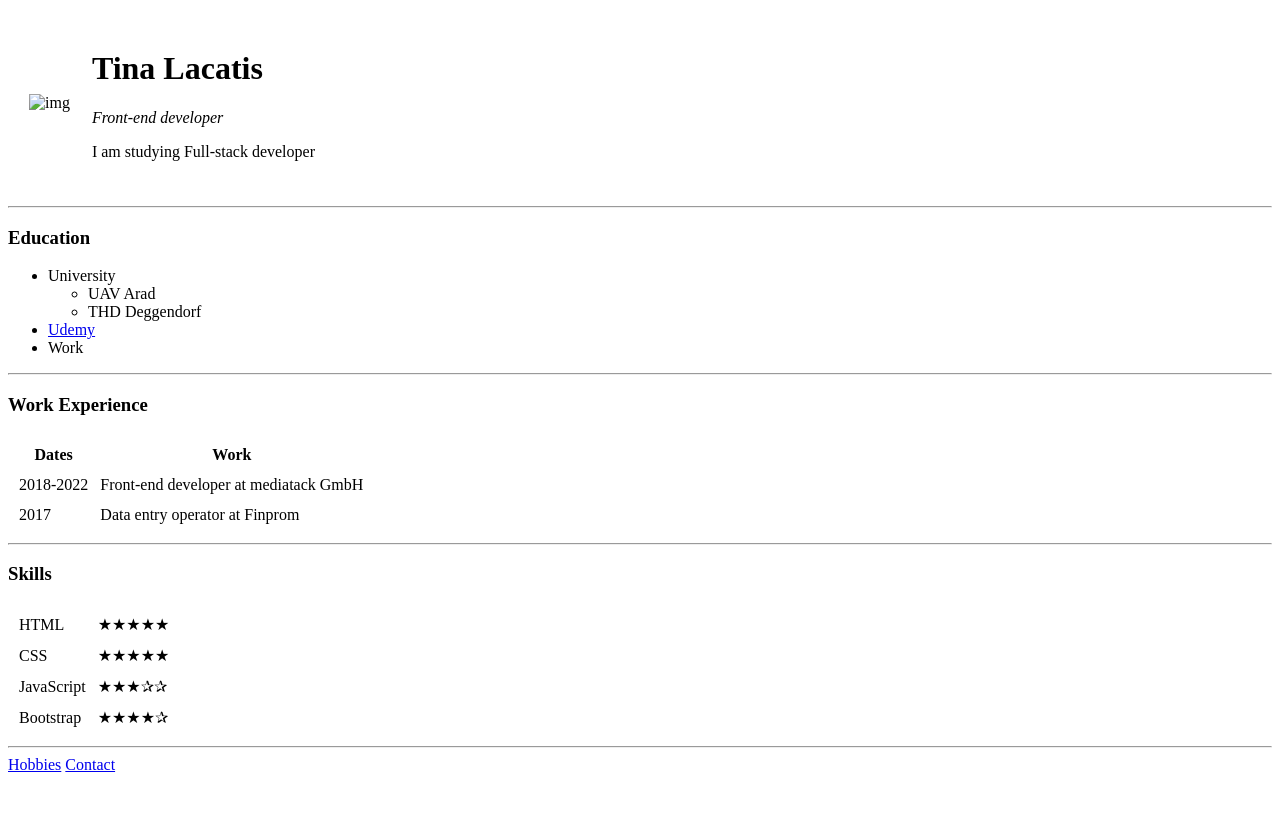
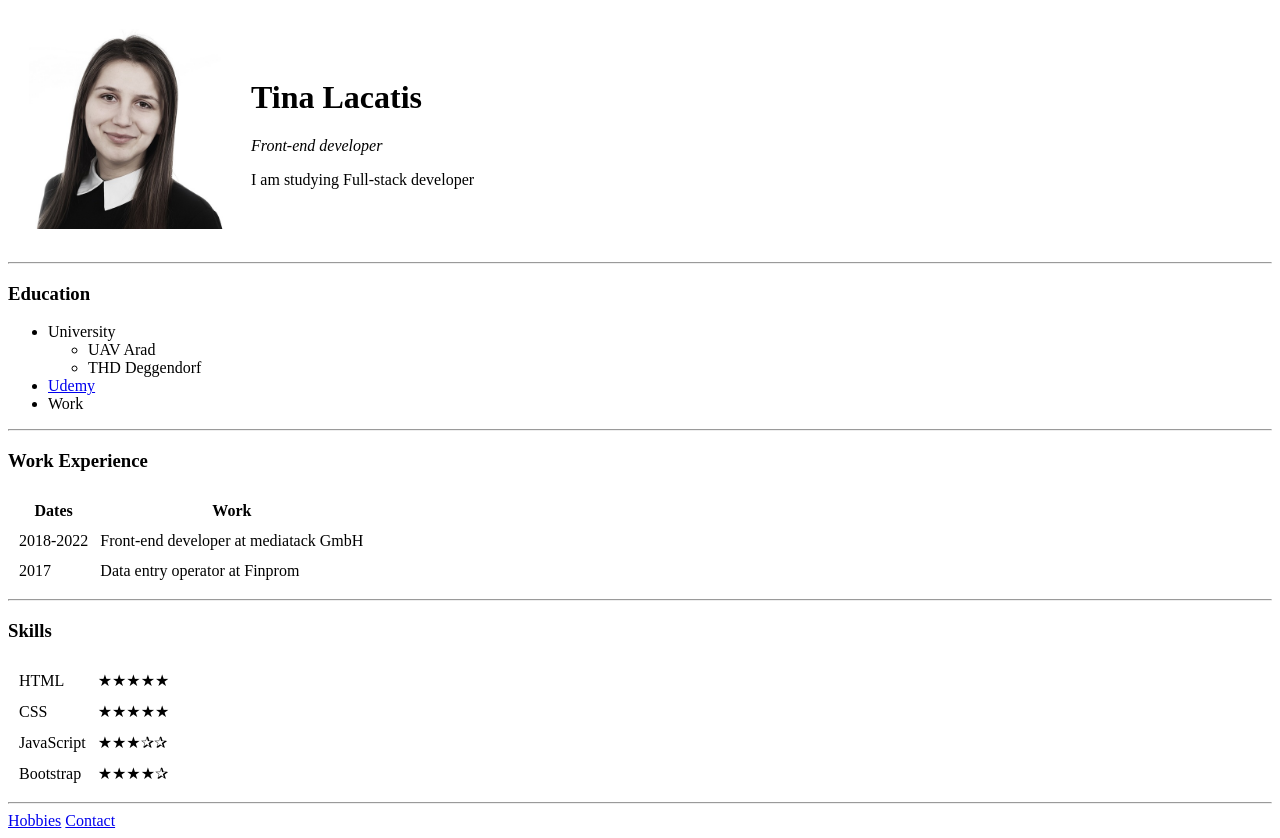
Before and after one commit to TinaLacatis/CV, a plain HTML site: page index.html in a window 1280 px wide. Before the commit the page ends 800 px from the top, so only its background shows below. Drawn offline with Linux system fonts and the light colour scheme.

Commit message:
update image link

```diff
--- a/index.html
+++ b/index.html
@@ -10,7 +10,7 @@
   <table cellspacing="20">
     <tr>
       <td>
-        <img src="image.png" alt="img" width="200">
+        <img src="images/image.png" alt="img" width="200">
       </td>
       <td>
         <h1>Tina Lacatis</h1>
```
